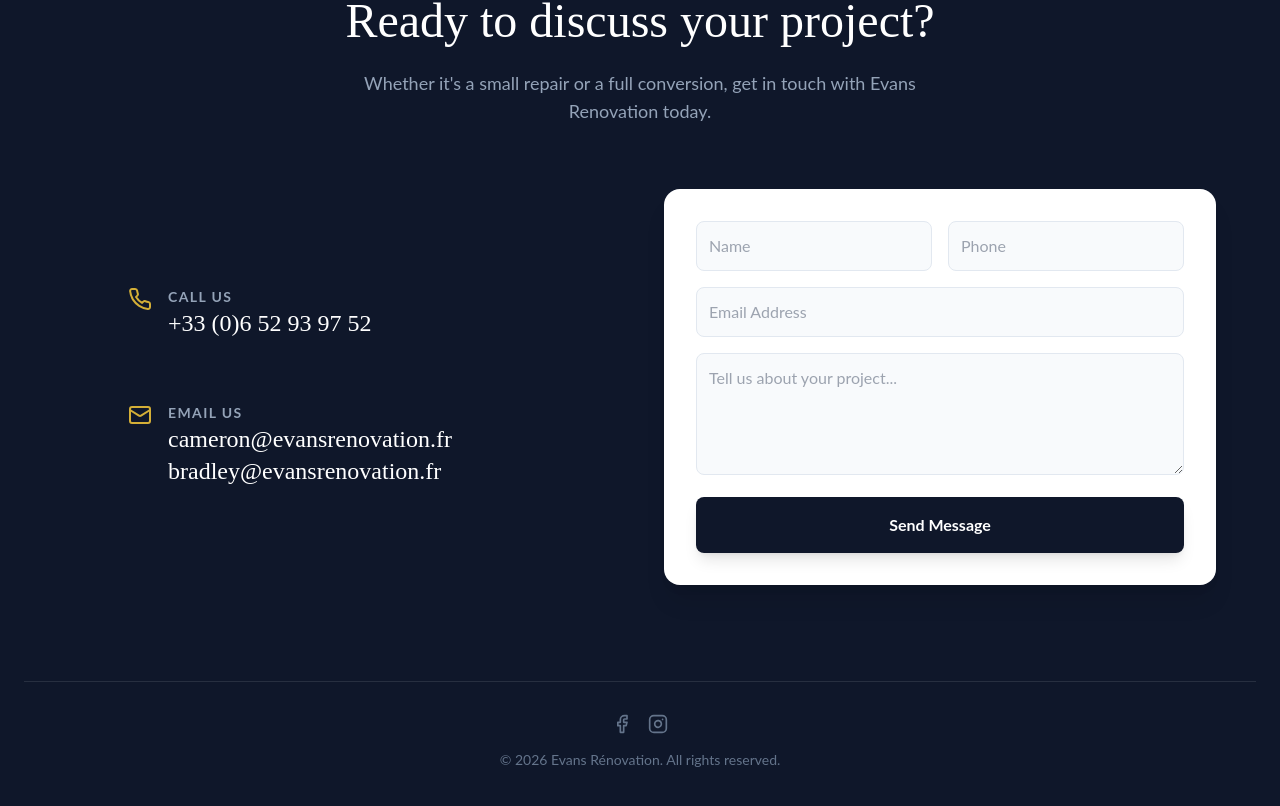
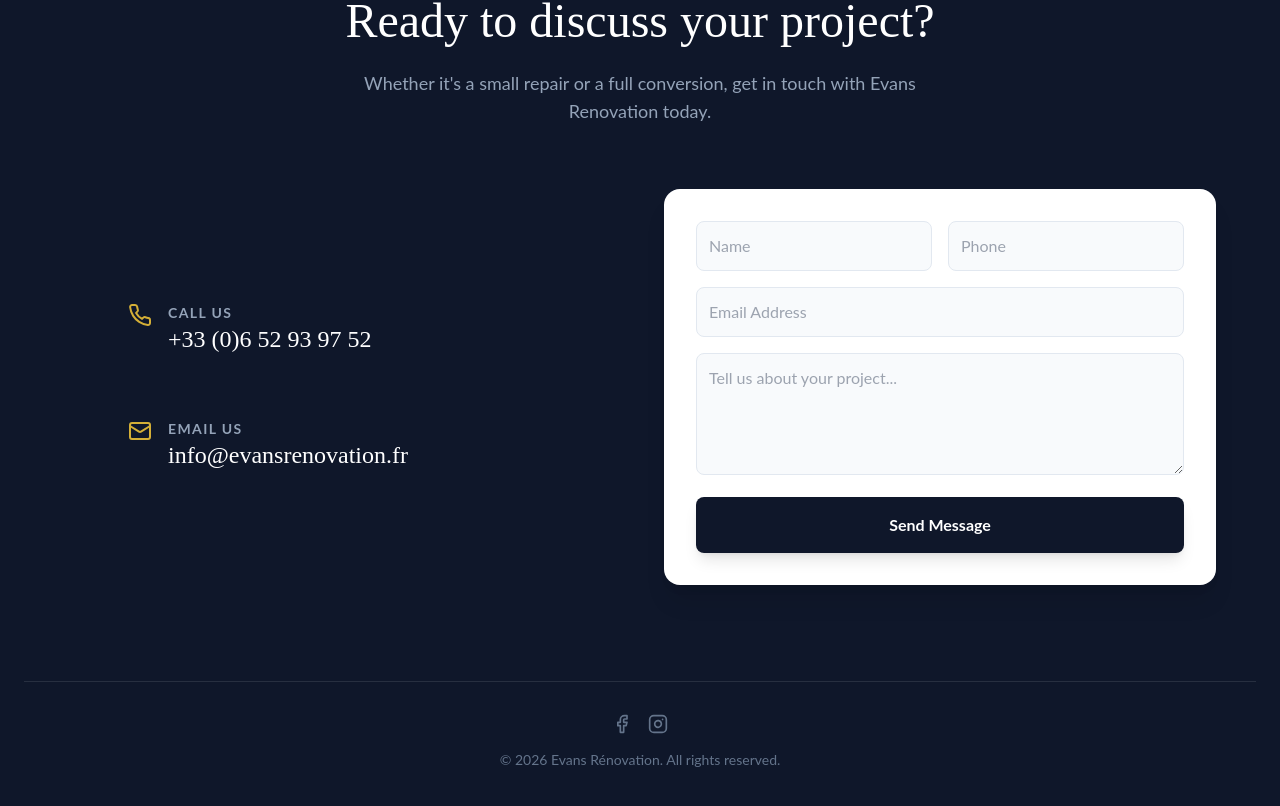
Before and after one commit to evans-renovation/evans-renovation, a React (Vite) app: page / in a window 1280 px wide. Shown: the part 2751-3557 px from the top of the page. Built offline with nearby package versions, Linux system fonts and the light colour scheme; no server answers.

Commit message:
Update App.jsx

```diff
--- a/src/App.jsx
+++ b/src/App.jsx
@@ -626,7 +626,7 @@ const systemPrompt = prompts[language];
         <Mail className="text-evans-amber shrink-0" />
         <div>
           <div className="text-sm text-slate-400 uppercase tracking-widest font-bold">{t.cont_email}</div>
-          <div className="text-2xl font-serif">cameron@evansrenovation.fr bradley@evansrenovation.fr</div>
+          <div className="text-2xl font-serif">info@evansrenovation.fr</div>
         </div>
       </div>
     </div>
```
